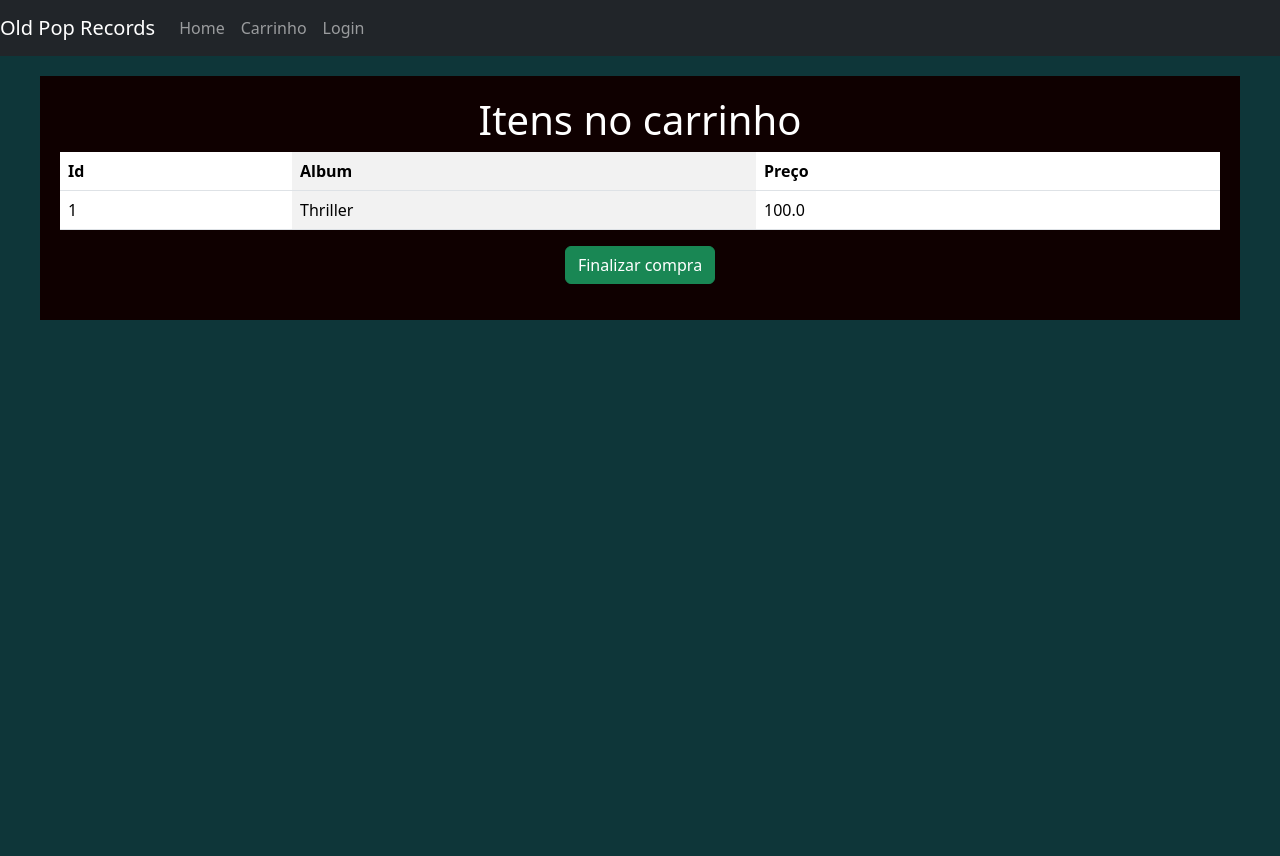
After one commit to naparization/django_integrador, a Django app: page /carrinho/ in a window 1280 px wide. The commit adds this page. Run offline with Django 5.2, Linux system fonts and the light colour scheme; data comes from the database, SQL or seed files in the repository; both versions use the stored data as it was after the commit; tables that the repository leaves empty hold one stand-in row (values such as "Sample post").

Commit message:
27/04 NAPAR Carrinho

```diff
--- a/core/templates/core/base.html
+++ b/core/templates/core/base.html
@@ -19,10 +19,10 @@
         <div class="collapse navbar-collapse" id="navbarNav">
             <ul class="navbar-nav">
                 <li class="nav-item">
-                    <a class="nav-link" href="#">Home</a>
+                    <a class="nav-link" href="/">Home</a>
                 </li>
                 <li class="nav-item">
-                    <a class="nav-link" href="#">Produtos</a>
+                    <a class="nav-link" href="/carrinho">Carrinho</a>
                 </li>
                 <li class="nav-item">
                     <a class="nav-link" href="#">Login</a>
--- /dev/null
+++ b/core/templates/core/carrinho.html
@@ -0,0 +1,46 @@
+{% extends "core/base.html" %}
+{% load static %}
+
+{% block body %}
+
+<div style="background-color: rgb(14, 54, 57); min-height: 100vh; padding-top: 20px;">
+
+    <div style="display: flex; justify-content: center;">
+        <div style="width: 1200px; background-color: rgb(15, 0, 0); padding: 20px;">
+
+            <h1 style="color: white; text-align: center;">Itens no carrinho</h1>
+
+            <table class="table table-striped-columns">
+                <thead>
+                    <tr>
+                        <th style="width: 20%;">Id</th>
+                        <th style="width: 40%;">Album</th>
+                        <th style="width: 40%;">Preço</th>
+                    </tr>
+                </thead>
+                <tbody>
+                    {% for item in carrinho %}
+                    <tr>
+                        <td>{{item.id}}</td>
+                        <td>{{item.album.titulo}}</td>
+                        <td>{{item.album.valor}}</td>
+                    </tr>
+                    {% endfor %}
+                </tbody>
+            </table>
+
+            <div class="text-center mt-3">
+                <form action="{% url 'finalizar_compra' %}" method="post">
+                    {% csrf_token %}
+                    <button type="submit" class="btn btn-success">
+                        Finalizar compra
+                    </button>
+                </form>
+            </div>
+
+        </div>
+    </div>
+
+</div>
+
+{% endblock %}
--- a/core/views.py
+++ b/core/views.py
@@ -14,3 +14,25 @@ def adicionar_ao_carrinho(request, id):
 
 
     return redirect('home')
+
+def carrinhos(request):
+    carrinho = Carrinho.objects.all()
+    return render(request, 'core/carrinho.html', {'carrinho': carrinho})
+
+from django.shortcuts import redirect, get_object_or_404
+from django.db import transaction
+
+def finalizar_compra(request):
+    if request.method == "POST":
+
+        # limpa só o carrinho do usuário
+        carrinho = Carrinho.objects.all()
+        for item in carrinho:
+            album = Album.objects.get(id=item.album_id)
+            album.quantidade = album.quantidade - 1
+            if (album.quantidade < 1):
+                album.quantidade = 0
+            album.save()
+        Carrinho.objects.all().delete()
+
+    return redirect('home')
--- a/setup/urls.py
+++ b/setup/urls.py
@@ -16,10 +16,12 @@ Including another URLconf
 """
 from django.contrib import admin
 from django.urls import path
-from core.views import home, adicionar_ao_carrinho
+from core.views import home, adicionar_ao_carrinho, carrinhos, finalizar_compra
 
 urlpatterns = [
     path('admin/', admin.site.urls),
     path('', home, name='home'),
-    path('adicionar/carrinho/<str:id>', adicionar_ao_carrinho, name='adicionar_ao_carrinho')
+    path('adicionar/carrinho/<str:id>', adicionar_ao_carrinho, name='adicionar_ao_carrinho'),
+    path('finalizar_compra', finalizar_compra, name='finalizar_compra'),
+    path('carrinho/', carrinhos, name='carrinho' )
 ]
```
Also changed, not shown: db.sqlite3.
